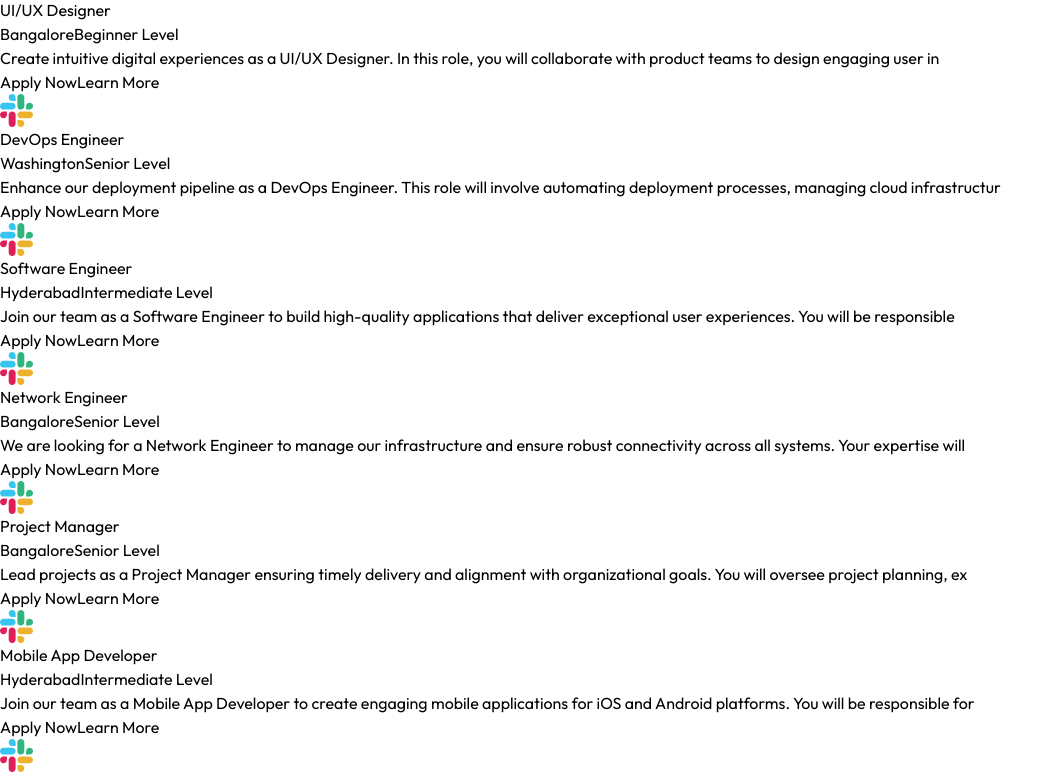
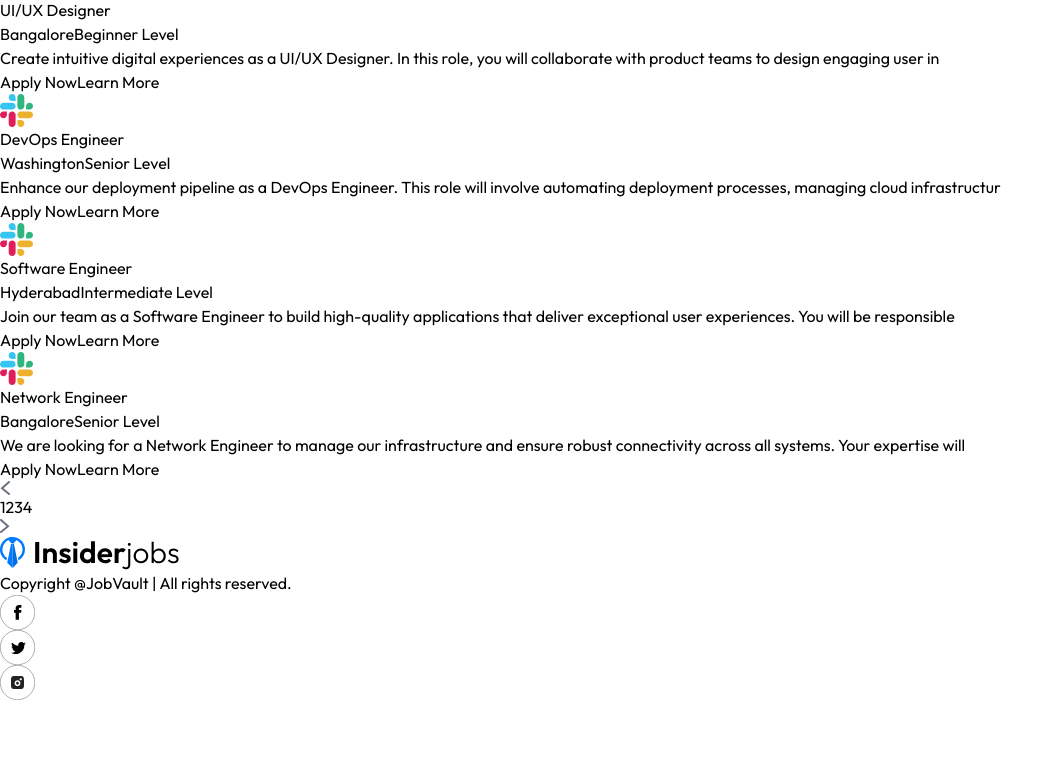
Before and after one commit to omsitapara/JobVault, a React (Vite) app in the folder client/: page / in a window 1280 px wide. Shown: the part 967-1743 px from the top of the page, without its empty margins (0-1064 px from the left). After the commit the page ends 1667 px from the top, so only its background shows below. Built offline with nearby package versions, Linux system fonts and the light colour scheme; no server answers.

Commit message:
pagination and footer

```diff
--- /dev/null
+++ b/client/src/components/Footer.jsx
@@ -0,0 +1,18 @@
+import React from 'react'
+import { assets } from '../assets/assets'
+
+const Footer = () => {
+  return (
+    <div className='container px-4 2xl:px-20 mx-auto flex items-center justify-between gap-4 py-3 mt-20'>
+        <img src={assets.logo} alt="logo" />
+        <p className='flex-1 border-1 border-gray-400 pl-4 text-sm text-gray-500 max-sm:hidden'>Copyright @JobVault | All rights reserved.</p>
+        <div className='flex gap-2.5'>
+            <img src={assets.facebook_icon} alt="facebook" />
+            <img src={assets.twitter_icon} alt="twitter" />
+            <img src={assets.instagram_icon} alt="linkedin" />
+        </div>
+    </div>
+  )
+}
+
+export default Footer
--- a/client/src/components/JobListing.jsx
+++ b/client/src/components/JobListing.jsx
@@ -72,10 +72,27 @@ const JobListing = () => {
             <h3 className='font-medium text-3xl py-2' id='job-list'>Latest Jobs</h3>
             <p className='mb-8'>Get your desired job from top companies</p>
             <div className='grid grid-cols-1 sm:grid-cols-2 xl:grid-cols-3 gap-4'>
-                    {jobs.map((job,index)=>(
+                    {jobs.slice((currentPage-1)*6,currentPage*6).map((job,index)=>(
                         <JobCard key={index} job={job}/>
                     ))}
             </div>
+            {/* Pagination */}
+            {jobs.length>0 && (
+                <div className='flex items-center justify-center space-x-2 mt-10'>
+                <a href='#job-list'>
+                    <img onClick={()=>setCurrentPage(Math.max((currentPage-1),1))} src={assets.left_arrow_icon} alt='left-arrow'/>
+                </a>
+                {Array.from({length:Math.ceil(jobs.length/6)}).map((_,index)=>(
+                    <a href='#job-list' key={index}>
+                        <button className={`w-10 h-10 flex items-center justify-center border border-gray-300 rounded ${currentPage===index+1 ? 'bg-blue-100 text-blue-500' : 'text-gray-500'}`} onClick={e=>setCurrentPage(index+1)}>
+                            {index+1}
+                        </button>
+                    </a>
+                ))}
+                <a href='#job-list'>
+                    <img onClick={()=>setCurrentPage(Math.min((currentPage+1),(Math.ceil(jobs.length/6))))} src={assets.right_arrow_icon} alt='right-arrow'/>
+                </a>
+            </div>)}
         </section>
     </div>
   )
--- a/client/src/pages/Home.jsx
+++ b/client/src/pages/Home.jsx
@@ -1,6 +1,7 @@
 import NavBar from "../components/NavBar"
 import Hero from "../components/Hero"
 import JobListing from "../components/JobListing"
+import Footer from "../components/Footer"
 
 
 const Home = () => {
@@ -9,6 +10,7 @@ const Home = () => {
       <NavBar/>
       <Hero/>
       <JobListing/>
+      <Footer/>
     </div>
   )
 }
```
